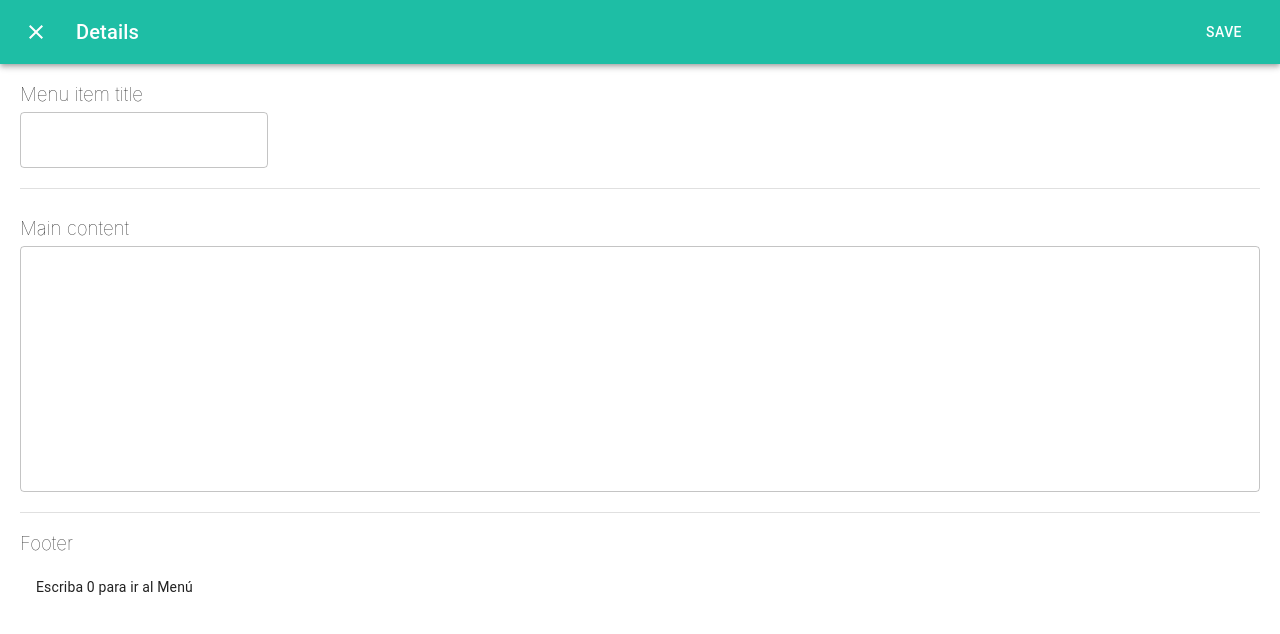
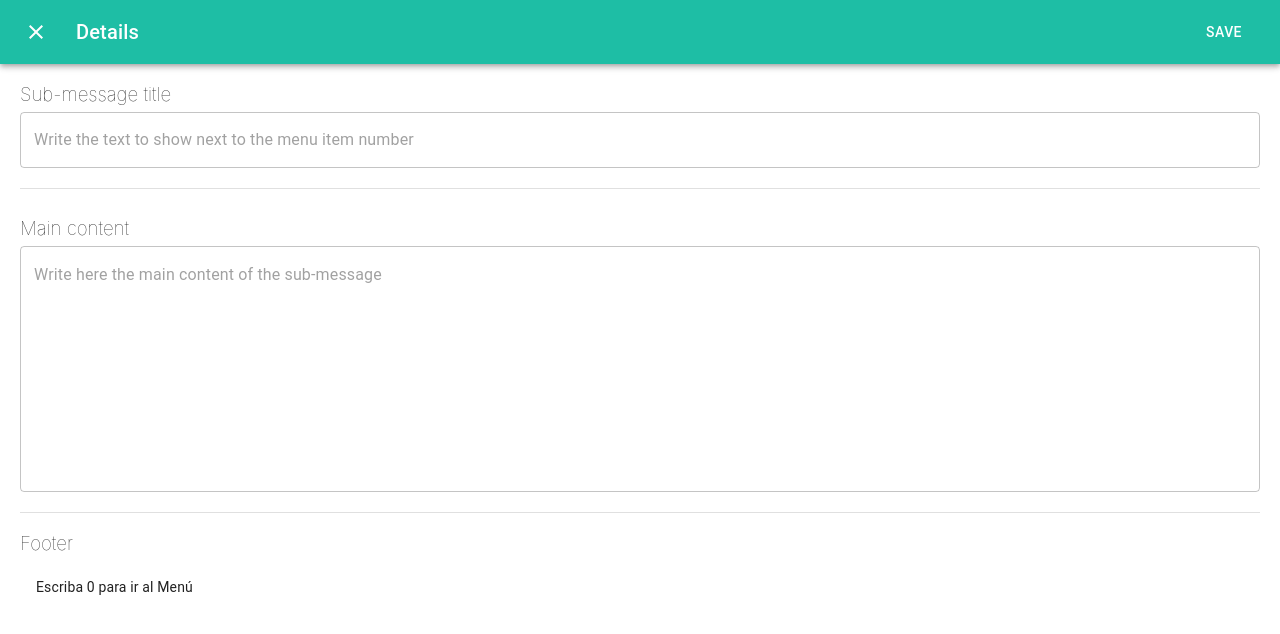
Before and after one commit to dballesteros7/coronachat, a React (Create React App) app in the folder web-client/: page / in a window 1280 px wide. Both pictures are taken after a click on the button "ADD ITEM". Shown: the top 634 px of the page. Built offline with nearby package versions, Linux system fonts and the light colour scheme.

Commit message:
placeholder improvements

```diff
--- a/web-client/src/components/MainMessageForm/MainMessageForm.tsx
+++ b/web-client/src/components/MainMessageForm/MainMessageForm.tsx
@@ -38,6 +38,7 @@ const MainMessageForm = (props: MainMessageFormProps) => {
         value={props.template.header}
         prefillValue={defaultTemplate.header}
         rows={8}
+        placeholder='Write here a custom description about this service or press PREFILL to get a standard message'
         onPrefillClicked={props.onPrefillMainHeaderClicked}
         onChange={props.onMainHeaderChanged}
         onSaveClicked={props.onMainHeaderChanged}
--- a/web-client/src/components/MenuItemMessageForm/MenuItemMessageForm.tsx
+++ b/web-client/src/components/MenuItemMessageForm/MenuItemMessageForm.tsx
@@ -104,8 +104,8 @@ const MenuItemMessageForm = (props: MenuItemMessageFormProps) => {
       </AppBar>
       <div className="covid-container">
         {/* <List> */}
-          <h3 className="covid-title">Menu item title</h3>
-          <TextField value={menuItem.title} variant="outlined"
+          <h3 className="covid-title">Sub-message title</h3>
+          <TextField fullWidth placeholder="Write the text to show next to the menu item number" value={menuItem.title} variant="outlined"
             onChange={e => onTitleChanged(e.target.value)}/>
           <Divider className="divider"/>
           <SmartTextArea
@@ -114,6 +114,7 @@ const MenuItemMessageForm = (props: MenuItemMessageFormProps) => {
             label='Main content'
             value={menuItem.content}
             rows={11}
+            placeholder='Write here the main content of the sub-message'
             onPrefillClicked={onPrefillContentClicked}
             onChange={onContentChanged}
             onSaveClicked={onContentChanged}
--- a/web-client/src/components/SmartTextArea/SmartTextArea.tsx
+++ b/web-client/src/components/SmartTextArea/SmartTextArea.tsx
@@ -9,6 +9,7 @@ type SmartTextAreaProps = {
   label: string,
   showEdit: boolean,
   showPrefill: boolean,
+  placeholder: string,
   onSaveClicked: (text: string) => void,
   onPrefillClicked: () => void,
   onChange?: (newText: string) => void
@@ -52,6 +53,7 @@ const SmartTextArea = (props: SmartTextAreaProps) => {
       </span>
       <TextField
         fullWidth
+        placeholder={isEditingEnabled ? props.placeholder : ''}
         className="text-field"
         multiline
         disabled={!isEditingEnabled}
```
